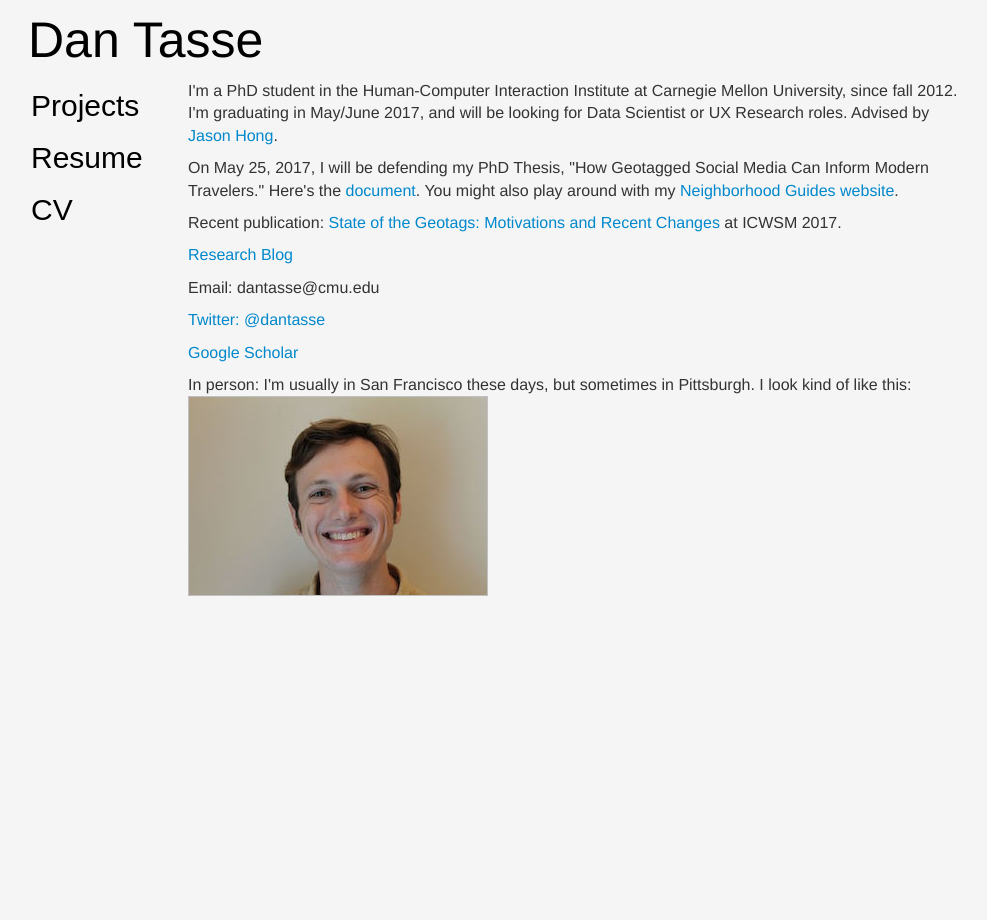
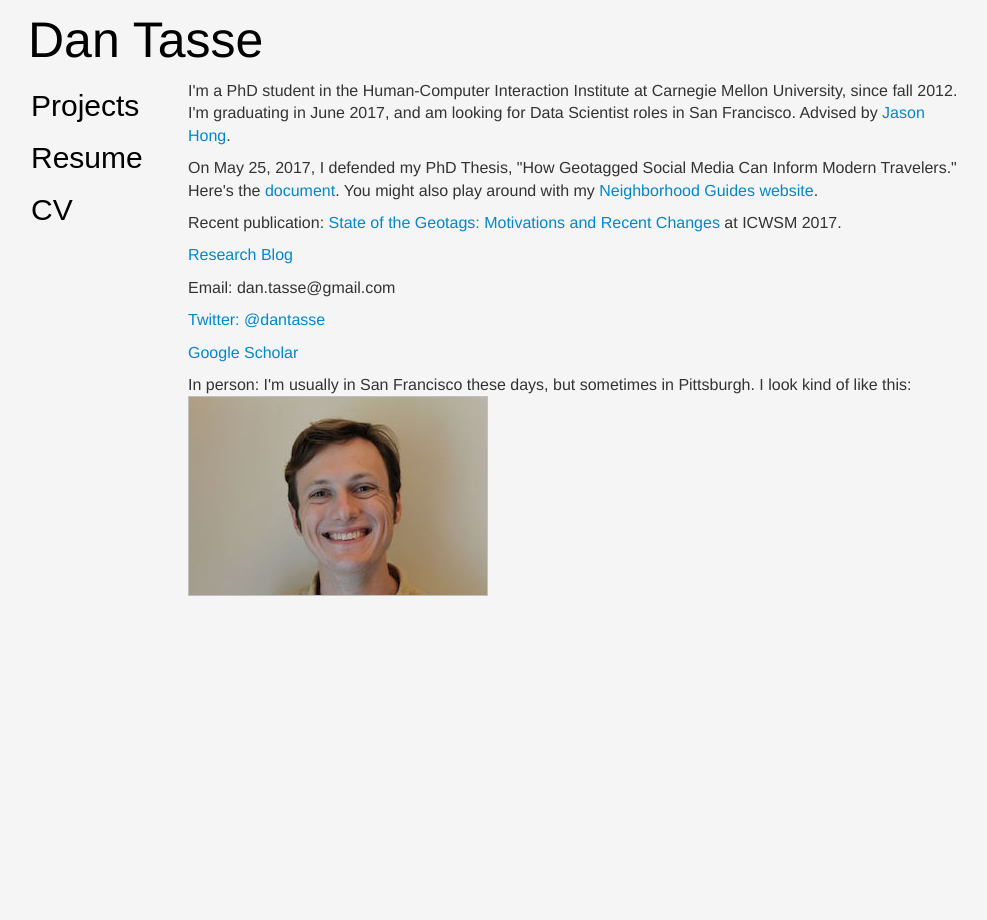
Before and after one commit to dantasse/dantasse.github.io, a Jekyll site: the page built from index.html, in a window 1280 px wide. Shown: the whole page, without its empty margins (100-1087 px from the left). Built offline with Jekyll 4.4.1, drawn with Linux system fonts in a browser that asks for light colours; nearby versions of some CDN libraries.

Commit message:
update things now that I'm graduating

```diff
--- a/index.html
+++ b/index.html
@@ -3,10 +3,10 @@ layout: default
 title: Dan Tasse Dot Com
 ---
 <p>
-I'm a PhD student in the Human-Computer Interaction Institute at Carnegie Mellon University, since fall 2012. I'm graduating in May/June 2017, and will be looking for Data Scientist or UX Research roles. Advised by <a href="https://www.cs.cmu.edu/~jasonh/">Jason Hong</a>.
+I'm a PhD student in the Human-Computer Interaction Institute at Carnegie Mellon University, since fall 2012. I'm graduating in June 2017, and am looking for Data Scientist roles in San Francisco. Advised by <a href="https://www.cs.cmu.edu/~jasonh/">Jason Hong</a>.
 </p>
 <p>
-On May 25, 2017, I will be defending my PhD Thesis, "How Geotagged Social Media Can Inform Modern Travelers." Here's the <a href="docs/how_geotagged_social_media_can_inform_modern_travelers.pdf">document</a>. You might also play around with my <a href="http://www.dantasse.com/neighborhood_guides/">Neighborhood Guides website</a>.
+On May 25, 2017, I defended my PhD Thesis, "How Geotagged Social Media Can Inform Modern Travelers." Here's the <a href="docs/how_geotagged_social_media_can_inform_modern_travelers.pdf">document</a>. You might also play around with my <a href="http://www.dantasse.com/neighborhood_guides/">Neighborhood Guides website</a>.
 </p>
 <p>Recent publication: <a href="docs/state_of_the_geotags_icwsm2017.pdf">State of the Geotags: Motivations and Recent Changes</a> at ICWSM 2017.</p>
 <p>
@@ -15,7 +15,7 @@ On May 25, 2017, I will be defending my PhD Thesis, "How Geotagged Social Media
 <p>
   Email:
   <script>
-    var a = ['tasse', '@', 'cmu', '.edu', 'dan'];
+    var a = ['tasse', '@', 'gmail', '.com', 'dan.'];
     document.write(a[4]+a[0]+a[1]+a[2]+a[3]);
   </script>
 </p>
```
